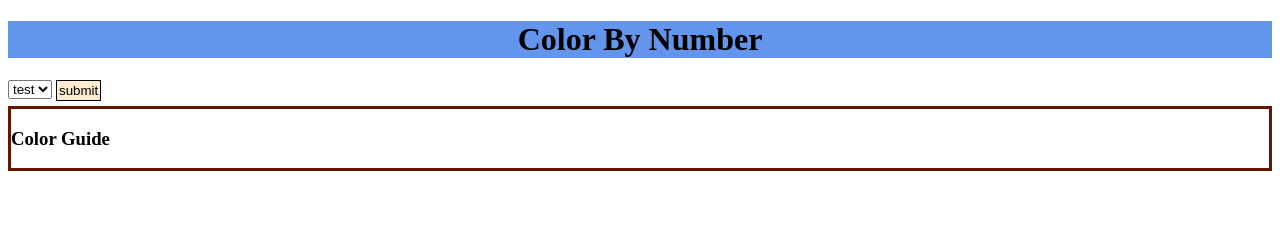
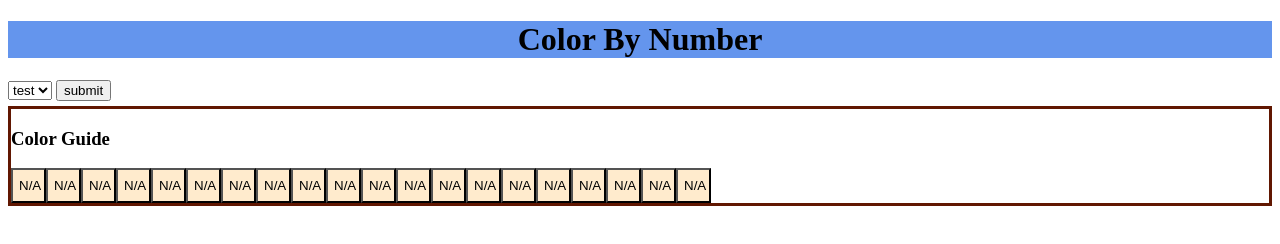
Before and after one commit to icarusromero/foudations-capstone, a website: page public/index.html in a window 1280 px wide. Drawn offline with nearby package versions, Linux system fonts and the light colour scheme.

Commit message:
added color guide buttons and assigned color value when color from color guide is clicked

```diff
--- a/public/index.html
+++ b/public/index.html
@@ -22,8 +22,11 @@
 
         </div>
 
-        <div id="colors">
+        <div id="color-guide">
             <h3>Color Guide</h3>
+            <div id="color-key">
+
+            </div>
         </div>
     </div>
     <script src="https://unpkg.com/axios/dist/axios.min.js"></script>
--- a/public/index.js
+++ b/public/index.js
@@ -1,11 +1,24 @@
 
 const pictureContainer = document.getElementById('picture')
+let colorKey = document.getElementById('color-key')
+const submitbtn = document.getElementById("submit")
 
-const submitbtn = document.getElementById("submit")
+const initClrGuide = () => {
+    let i = 0
+            while(i < 20){
+                clrBtn = document.createElement('button')
+                clrBtn.setAttribute('class', 'color-button')
+                clrBtn.setAttribute('id', `color${i + 1}`)
+                clrBtn.style.background = 'blanchedalmond'
+                clrBtn.innerHTML = `N/A`
+                colorKey.appendChild(clrBtn)
+                i++
+            }
+}
+initClrGuide()
 
 submitbtn.addEventListener('click', (e) => {
     e.preventDefault()
-    console.log('string hit')
     axios.get('http://localhost:5000/api/picselect').then(function (response) {
         const pictures = response.data
 
@@ -21,42 +34,49 @@ submitbtn.addEventListener('click', (e) => {
 
         pictureContainer.innerHTML = ``
         const { rows } = pic
-        console.log(rows)
         rowNum = 1
         rows.forEach(arr => {
-            console.log(arr)
             const row = document.createElement('p')
             row.setAttribute('id', `row${rowNum}`)
             row.setAttribute('class', `row`)
-            console.log(row)
             arr.forEach(item => {
                 const btn = document.createElement('button')
+                btn.setAttribute('class', 'pixel')
                 btn.innerHTML = `${item}`
                 row.appendChild(btn)
             })
             pictureContainer.appendChild(row)
             rowNum++
         });
+
+        // colorKey.innerHTML = ``
+        // let i = 0
+        //     while(i < 20){
+        //         clrBtn = document.createElement('button')
+        //         clrBtn.setAttribute('class', 'color-button')
+        //         clrBtn.setAttribute('id', `color${i + 1}`)
+        //         clrBtn.style.background = 'blanchedalmond'
+        //         clrBtn.innerHTML = `N/A`
+        //         colorKey.appendChild(clrBtn)
+        //         i++
+        //     }
+
+        const { colors } = pic
+
+        let x = 0
+        while(x < colors.length){
+            let btnToChange = document.getElementById(`color${x + 1}`)
+            btnToChange.style.background = colors[x]
+            btnToChange.value = colors[x]
+            btnToChange.innerHTML = ``
+            x++
+        }
     })
 })
 
-// const createPicture = picture => {
-//     const { rows } = picture
-//     rowNum = 1
-//     rows.forEach(row => {
-//         const row = document.createElement('p').className(`row${rowNum}`)
-//         row.forEach(btn => {
-//             const btn = document.createElement('button')
-//             row.appendChild(btn)
-//         })
-//         pictureContainer.appendChild(row)
-//         rowNum++
-//     });
-// }
-
-// function displayPicture() {
-//     pictureContainer.innerHTML = ``
-
-// }
-
-// form.addEventListener('submit', displayPicture)
+let pickedClr = ''
+const color1 = document.getElementById('color1')
+color1.addEventListener('click', () => {
+    pickedClr = color1.value
+    console.log(pickedClr)
+})
--- a/public/styles.css
+++ b/public/styles.css
@@ -3,7 +3,7 @@ h1 {
     text-align: center;
 }
 
-button {
+.pixel {
     width: 17px;
     height: 17px;
     border-radius: 0%;
@@ -14,28 +14,27 @@ button {
     vertical-align: middle;
 }
 
-#submit {
-    width: auto;
-    height: auto;
-    padding: 2px;
-}
-
 #picture {
     display: flex;
     flex-direction: column;
     line-height: 0px;
 }
 
-p {
+.row {
     margin: 0px;
     padding: 0px;
     border: 0px;
 }
 
-#colors {
+#color-guide {
     border: 3px solid rgb(97, 23, 1);
 }
 
 form {
     margin-bottom: 5px;
 }
+
+.color-button {
+    width: 35px;
+    height: 35px;
+}
```
